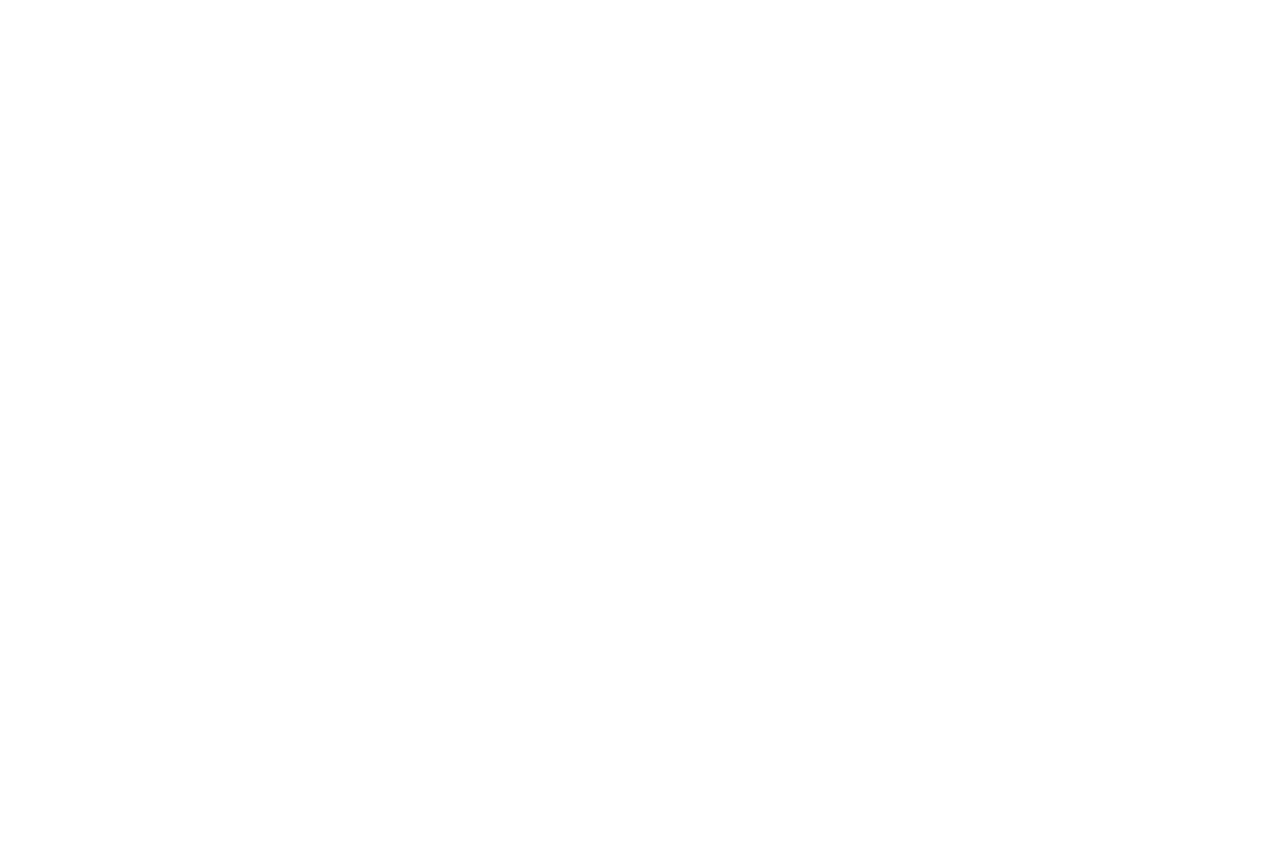
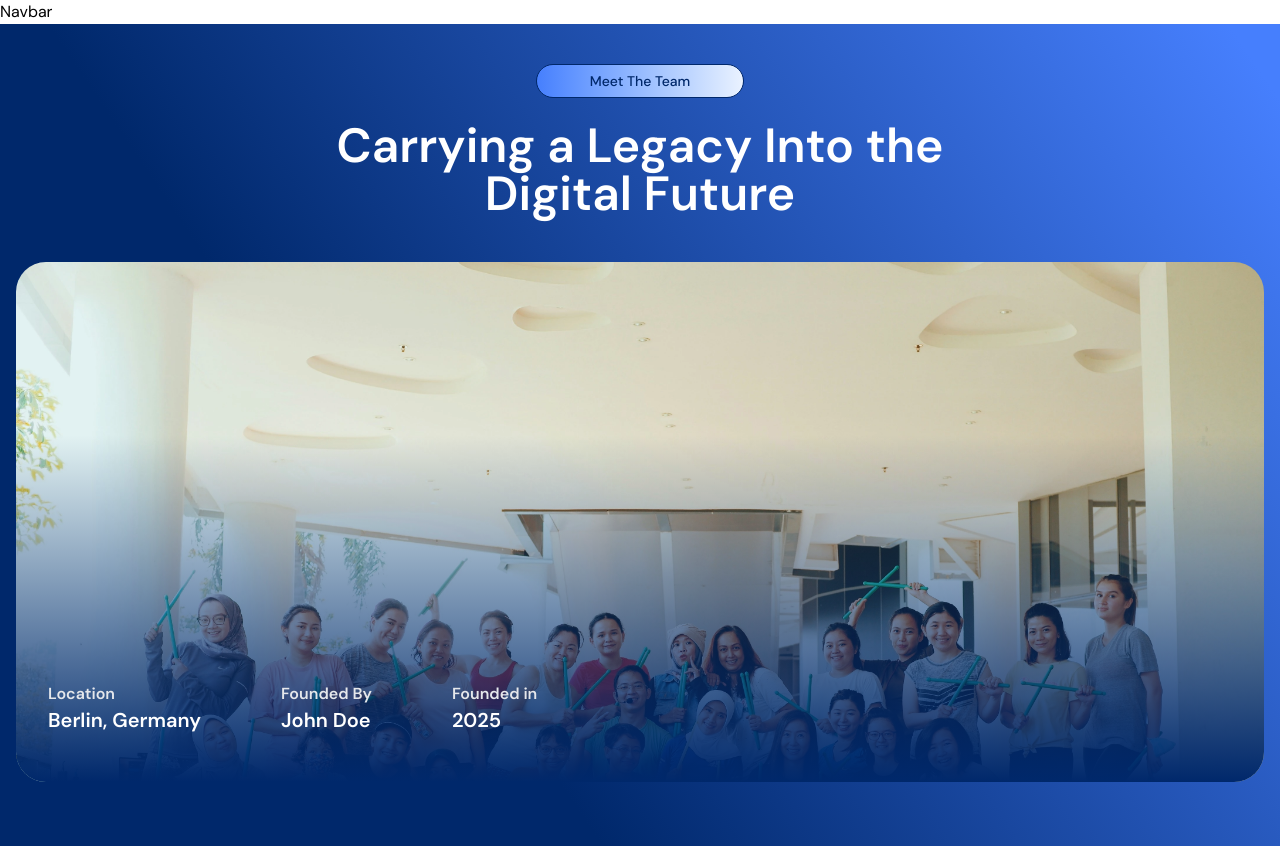
Before and after one commit to Auricmondal/Digicoop, a React (Vite) app in the folder client/: page /about in a window 1280 px wide. Before the commit this address had no page. Before the commit the page ends 800 px from the top, so only its background shows below. Built offline with nearby package versions, Linux system fonts and the light colour scheme.

Commit message:
About Hero Section Add

```diff
--- a/client/src/App.jsx
+++ b/client/src/App.jsx
@@ -3,6 +3,7 @@ import { BrowserRouter as Router, Routes, Route } from "react-router-dom";
 import MainLayout from "./layouts/MainLayout";
 import Home from "./pages/HomePage";
 import "./App.css";
+import AboutPage from "./pages/AboutPage";
 
 export default function App() {
   return (
@@ -10,6 +11,7 @@ export default function App() {
       <Routes>
         <Route path="/" element={<MainLayout />}>
           <Route index element={<Home />} />
+          <Route path="about" element={<AboutPage />} />
         </Route>
       </Routes>
     </Router>
--- /dev/null
+++ b/client/src/components/sections/AboutHero.jsx
@@ -0,0 +1,53 @@
+import React from "react";
+import aboutHero from "../../assets/images/about-hero.webp";
+import { AboutGradientBadge, GradientBadge } from "../ui/Badges";
+
+const AboutHero = () => {
+  return (
+    <section className="bg-[linear-gradient(55.96deg,_var(--color-primary)_32.82%,_var(--color-dark-tint)_97.21%)] text-white pb-16 ">
+      <div className="flex flex-col gap-5 items-center text-center py-10">
+        <AboutGradientBadge text={"Meet The Team"} />
+        <h1 className="max-w-[764px] text-[28px] md:text-[40px] lg:text-5xl font-semibold p-1 px-10">
+          Carrying a Legacy Into the Digital Future
+        </h1>
+      </div>
+
+      <div className="max-w-7xl mx-auto px-4">
+        <div className="relative rounded-[30px] overflow-hidden h-[65vh]">
+          <img
+            src={aboutHero}
+            alt="Team DigiCoop"
+            className="w-full object-cover"
+          />
+          <div className="absolute bottom-0 left-0 right-0 h-2/3 bg-gradient-to-b from-[rgba(255,255,255,0)] to-primary pointer-events-none flex items-end">
+            <div className="mt-6 flex flex-col sm:flex-row gap-20 items-center text-sm sm:text-base px-10 py-10 sm:px-8 text-white w-full">
+              <div className="my-2">
+                <span className="font-semibold text-custom-neutral-300">
+                  Location
+                </span>
+                <br />
+                <span className="font-semibold text-white text-xl">Berlin, Germany</span>
+              </div>
+              <div className="my-2">
+                <span className="font-semibold text-custom-neutral-300">
+                  Founded By
+                </span>
+                <br />
+                <span className="font-semibold text-white text-xl">John Doe</span>
+              </div>
+              <div className="my-2">
+                <span className="font-semibold text-custom-neutral-300">
+                  Founded in
+                </span>
+                <br />
+                <span className="font-semibold text-white text-xl">2025</span>
+              </div>
+            </div>
+          </div>
+        </div>
+      </div>
+    </section>
+  );
+};
+
+export default AboutHero;
--- a/client/src/components/ui/Badges.jsx
+++ b/client/src/components/ui/Badges.jsx
@@ -5,3 +5,9 @@ export function GradientBadge({ text }) {
     </span>
   );
 }
+
+export function AboutGradientBadge({ text }) {
+  return (
+    <span className="bg-gradient-to-r from-[#467FFD] to-[#EAF2FF] w-[208px] h-[34px] p-[8px_32px] rounded-[48px] opacity-100 inline-flex items-center justify-center text-[#00286B] text-xs md:text-sm font-medium tint-border-gradient">{text}</span>
+  );
+}
--- /dev/null
+++ b/client/src/pages/AboutPage.jsx
@@ -0,0 +1,13 @@
+import React from 'react'
+import AboutHero from "../components/sections/AboutHero"
+
+
+const AboutPage = () => {
+  return (
+    <div>
+        <AboutHero/>
+    </div>
+  )
+}
+
+export default AboutPage
```
Also changed, not shown: client/src/assets/images/about-hero.webp (added).
